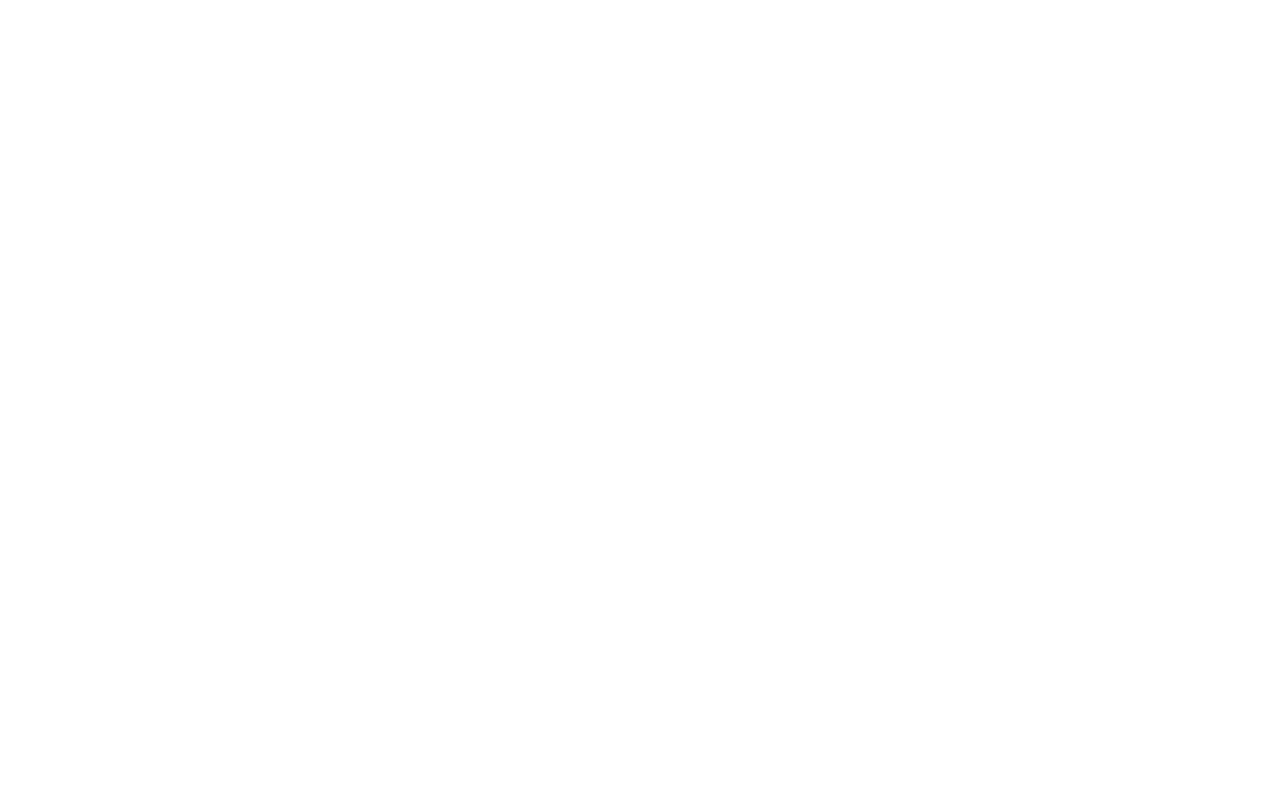
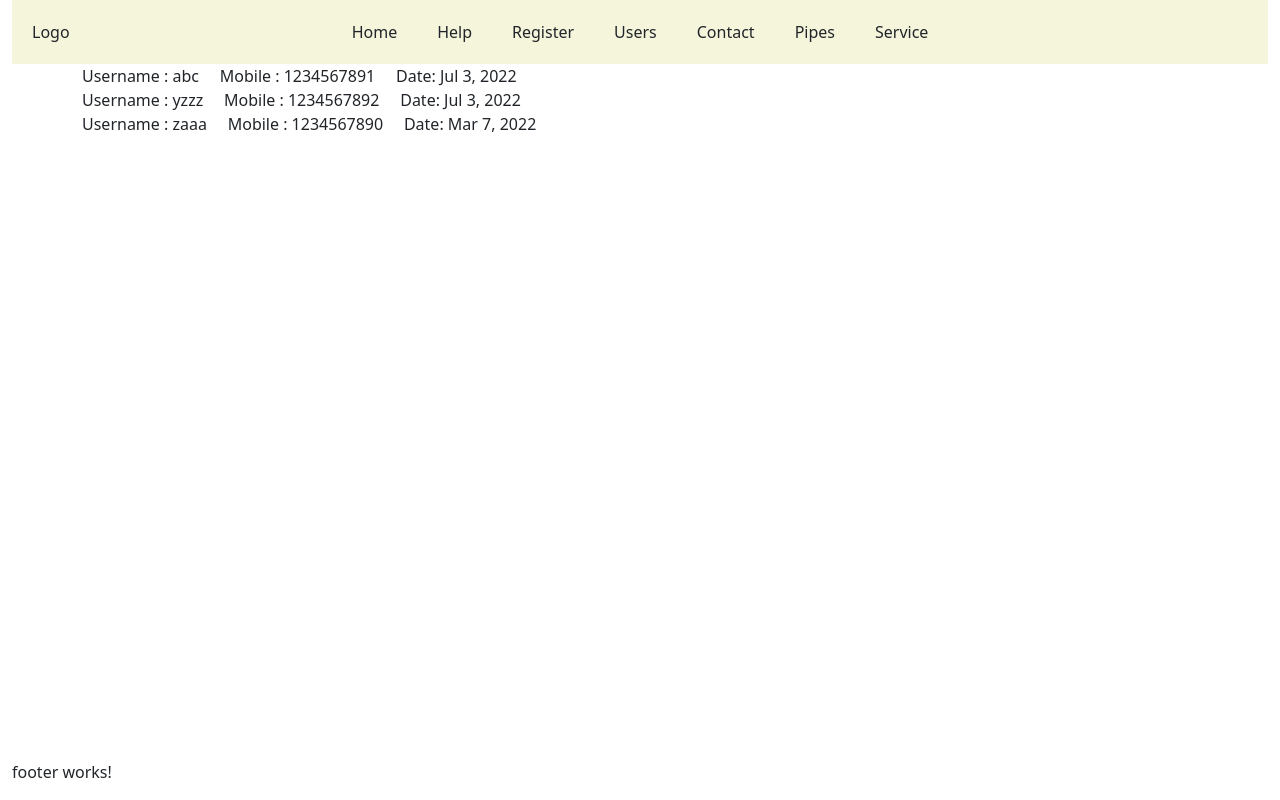
Before and after one commit to shashikumarveenam/Angular, an Angular app: page /pipes-demo in a window 1280 px wide. Before the commit this address led to /. Built offline with nearby package versions, Linux system fonts and the light colour scheme.

Commit message:
07-03-2022

```diff
--- a/src/app/header/header.component.html
+++ b/src/app/header/header.component.html
@@ -8,6 +8,7 @@
         <div class="pd-2 menu" [routerLink]="['register']">Register</div>
         <div class="pd-2 menu" [routerLink]="['users']">Users</div>
         <div class="pd-2 menu" [routerLink]="['contact']">Contact</div>
+        <div class="pd-2 menu" [routerLink]="['pipes-demo']">Pipes</div>
         <div class="pd-2 menu service">Service</div>
     </div>
     <div class="third-nav">
--- /dev/null
+++ b/src/app/mobile.pipe.ts
@@ -0,0 +1,19 @@
+import { Pipe, PipeTransform } from '@angular/core';
+
+@Pipe({
+  name: 'mobile'
+})
+export class MobilePipe implements PipeTransform {
+
+  transform(value: any, ...args: unknown[]): any {
+    console.log("value", value)
+    return value.sort((a:  any, b: any)=> {
+      if(a.name > b.name){ return 1}
+      if(a.name < b.name){ return -1}
+      return 0;
+    })
+    //return null;
+    //return value.replace(/(\d{1})(\d{2})(\d{2})(\d{3})/, '+91-$1-$2-$3-$4');
+  }
+
+}
--- /dev/null
+++ b/src/app/pipe-demo/pipe-demo.component.html
@@ -0,0 +1,15 @@
+<!-- <div *ngFor="let eachUser of userData">
+    <div>
+        Username : {{ eachUser.name | uppercase }} &nbsp;&nbsp;&nbsp;
+        Mobile : {{ eachUser.mob | mobile }}  &nbsp;&nbsp;&nbsp;
+        Date: {{ eachUser.date | date }}
+    </div>
+</div> -->
+
+<div *ngFor="let eachUser of userData | mobile">
+    <div>
+        Username : {{ eachUser.name }} &nbsp;&nbsp;&nbsp;
+        Mobile : {{ eachUser.mob }}  &nbsp;&nbsp;&nbsp;
+        Date: {{ eachUser.date | date }}
+    </div>
+</div>
--- /dev/null
+++ b/src/app/pipe-demo/pipe-demo.component.ts
@@ -0,0 +1,22 @@
+import { Component, OnInit } from '@angular/core';
+
+@Component({
+  selector: 'app-pipe-demo',
+  templateUrl: './pipe-demo.component.html',
+  styleUrls: ['./pipe-demo.component.css']
+})
+export class PipeDemoComponent implements OnInit {
+
+  public userData: any = []
+
+  constructor() { }
+
+  ngOnInit(): void {
+    this.userData = [
+      {name: 'zaaa', mob: '1234567890', date: '03-07-2022'},
+      {name: 'abc', mob: '1234567891', date: '07-03-2022'},
+      {name: 'yzzz', mob: '1234567892', date: '07-03-2022'}
+    ]
+  }
+
+}
```
Also changed, not shown: src/app/app.module.ts (+7 -0 lines), src/app/pipe-demo/pipe-demo.component.css (added), 2 other files (tests, documents, lock files or other folders).
